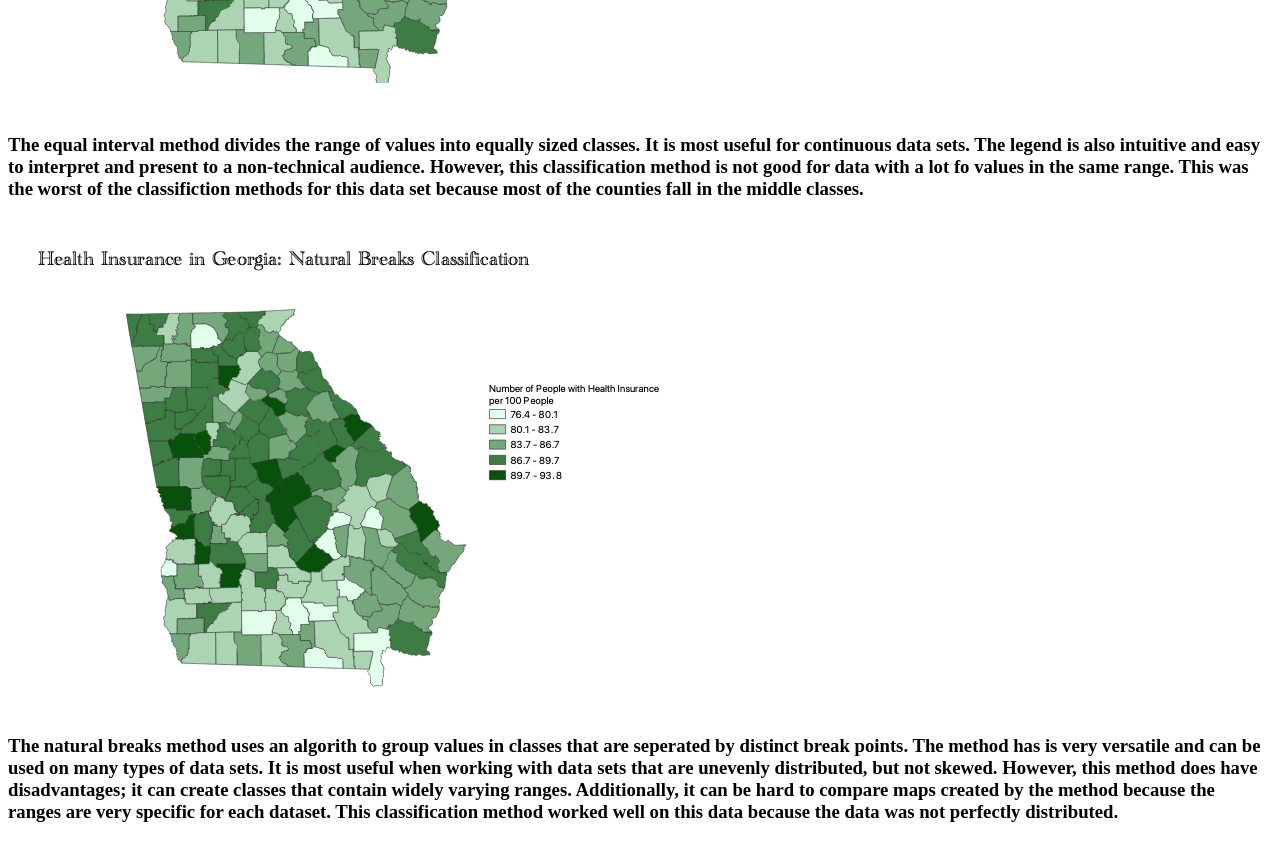
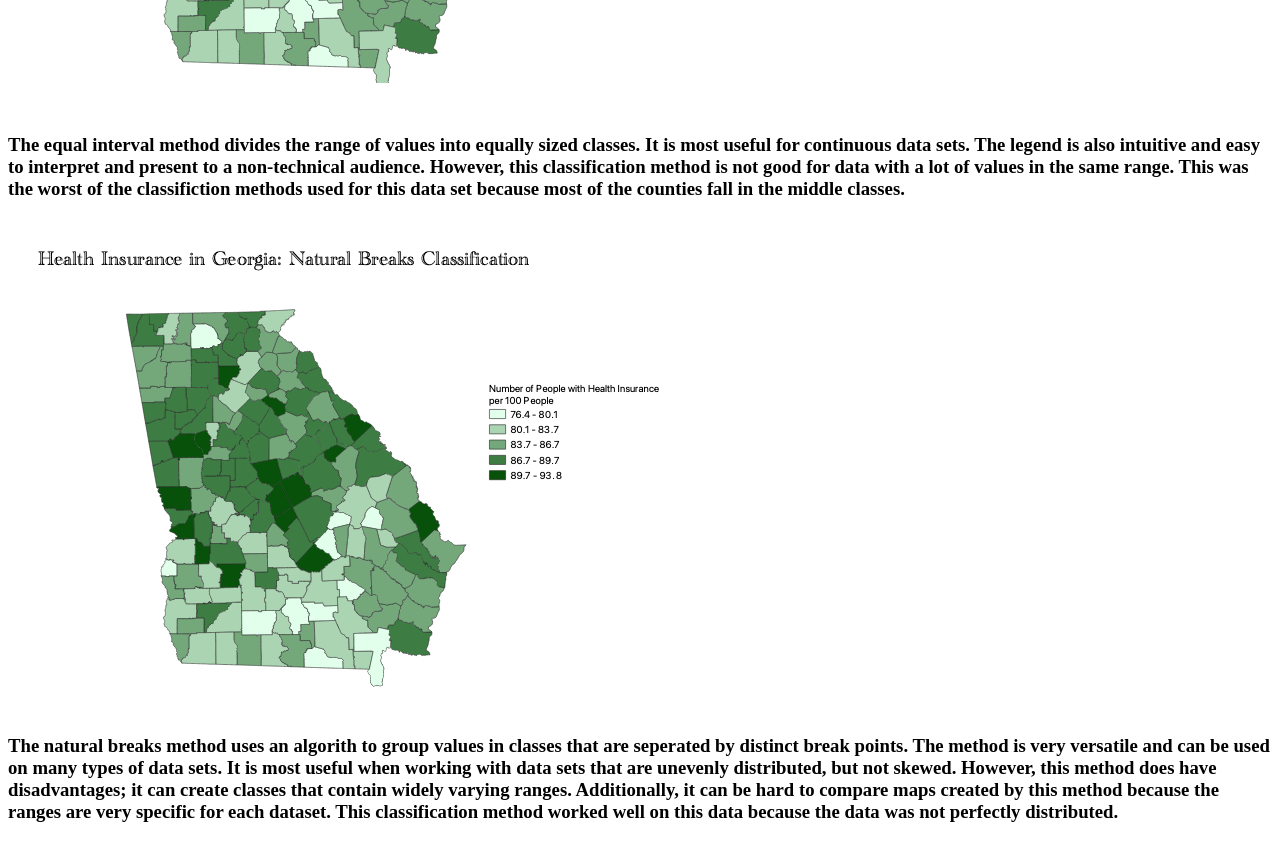
Before and after one commit to livicd/HW6-2, a plain HTML site: page index.html in a window 1280 px wide. Shown: the part 1240-2082 px from the top of the page. Drawn offline with Linux system fonts and the light colour scheme.

Commit message:
Update index.html

```diff
--- a/index.html
+++ b/index.html
@@ -11,10 +11,10 @@
     <h2>Explanation of the Ratio</h2>
     <h3>I chose to look at the ratio of people with health insurance compared to the total population of a county. This ratio is more useful than a simple count because it takes into account the difference in population between different counties. I chose to do the ratio per 100 people because I thought that would make it less technical, and the numbers would be easier to understand. However, I left decimals in the legend because I wanted to be as specific as possible. </h3>
     <img src="QuantileMap.png", alt="">
-    <h3>The quantile method places an equal number of observations in each class (in this case, there are 5). This method is best for data is that is evenly distributed. Its strength lies in emphasizing the relative position of the data values. However, it does have a drawbacks; features that are placed within the same class could have very different values. Additionally, values with a very small difference in range could be placed into different classes, suggesting a wider difference between the data then what actually exists. This classifiction method was marginally successful for this data set, but not the best choice because the data is not evenly distributed.    </h3>
+    <h3>The quantile method places an equal number of observations in each class (in this case, there are 5). This method is best for data that is evenly distributed. Its strength lies in emphasizing the relative position of the data values. However, it does have drawbacks; features that are placed within the same class could have very different values. Additionally, values with a very small difference in range could be placed into different classes, suggesting a wider difference between the data then what actually exists. This classifiction method was marginally successful for this data set, but not the best choice because the data is not evenly distributed.    </h3>
     <img src="EqualIntervalMap.png", alt="">
-    <h3>The equal interval method divides the range of values into equally sized classes. It is most useful for continuous data sets. The legend is also intuitive and easy to interpret and present to a non-technical audience. However, this classification method is not good for data with a lot fo values in the same range. This was the worst of the classifiction methods for this data set because most of the counties fall in the middle classes. </h3>
+    <h3>The equal interval method divides the range of values into equally sized classes. It is most useful for continuous data sets. The legend is also intuitive and easy to interpret and present to a non-technical audience. However, this classification method is not good for data with a lot of values in the same range. This was the worst of the classifiction methods used for this data set because most of the counties fall in the middle classes. </h3>
     <img src="NaturalBreaksMap.png", alt="">
-    <h3>The natural breaks method uses an algorith to group values in classes that are seperated by distinct break points. The method has is very versatile and can be used on many types of data sets. It is most useful when working with data sets that are unevenly distributed, but not skewed. However, this method does have disadvantages; it can create classes that contain widely varying ranges. Additionally, it can be hard to compare maps created by the method because the ranges are very specific for each dataset. This classification method worked well on this data because the data was not perfectly distributed.  </h3>
+    <h3>The natural breaks method uses an algorith to group values in classes that are seperated by distinct break points. The method is very versatile and can be used on many types of data sets. It is most useful when working with data sets that are unevenly distributed, but not skewed. However, this method does have disadvantages; it can create classes that contain widely varying ranges. Additionally, it can be hard to compare maps created by this method because the ranges are very specific for each dataset. This classification method worked well on this data because the data was not perfectly distributed.  </h3>
 </body>
 </html>
```
